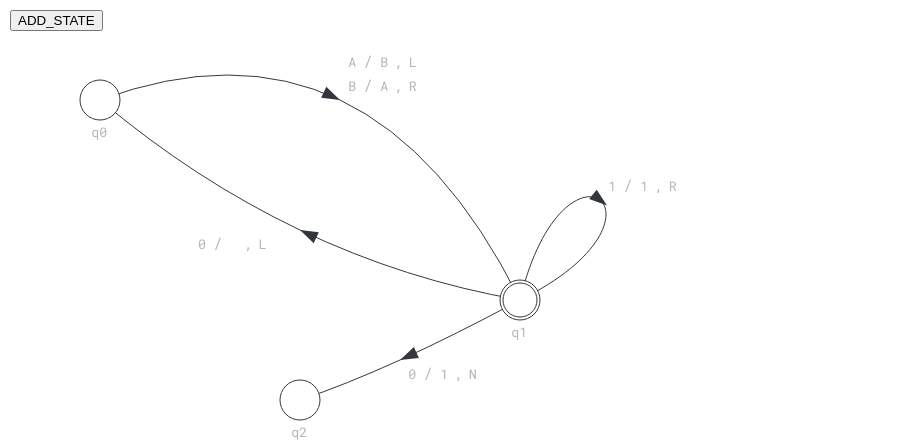
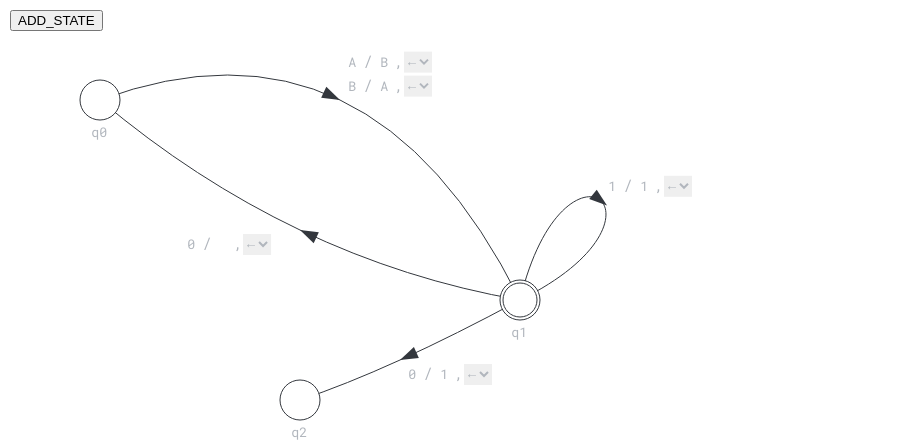
Before and after one commit to wjlewis/tm, a React (Create React App) app: page / in a window 1280 px wide. Shown: the top 442 px of the page, without its empty margins (0-910 px from the left). Built offline with nearby package versions, Linux system fonts and the light colour scheme.

Commit message:
Replace direction input with select
There are really only 3 choices for this option (the direction in which
the tape should move), so I think a select is a much better choice than
a text iput.

```diff
--- a/src/TransitionDetail/TransitionDetail.css
+++ b/src/TransitionDetail/TransitionDetail.css
@@ -30,6 +30,24 @@
 
 .transition-detail__input--focus {
   background-color: var(--purple-light);
+}
+
+/*
+ * Tape direction selector.
+ */
+.transition-detail__selector {
+  outline: none;
+  border: none;
+  border-bottom: 1px solid transparent;
+
+  font-size: 10pt;
+  color: var(--text-light);
+  font-family: var(--code-font);
+}
+
+.transition-detail:hover .transition-detail__selector,
+.transition-detail__selector--focus {
+  color:var(--text-dark);
 }
 
 /*
--- a/src/TransitionDetail/TransitionDetail.tsx
+++ b/src/TransitionDetail/TransitionDetail.tsx
@@ -25,6 +25,9 @@ class TransitionDetail extends React.Component<TransitionDetailProps> {
     const inputClassName = classNames('transition-detail__input', {
       'transition-detail__input--focus': isFocused,
     });
+    const selectorClassName = classNames('transition-detail__selector', {
+      'transition-detail__selector--focus': isFocused,
+    });
 
     return (
       <div className="transition-detail">
@@ -44,13 +47,13 @@ class TransitionDetail extends React.Component<TransitionDetailProps> {
                type="text"
                maxLength={1} />
         <span className="transition-detail__separator">,</span>
-        <input className={inputClassName}
-               value={move}
-               onChange={this.handleChange('move')}
-               onFocus={this.handleFocus}
-               onBlur={this.handleBlur}
-               type="text"
-               maxLength={1} />
+        <select className={selectorClassName}
+                value={move}
+                onChange={this.handleSelectChange}>
+          <option value="←">←</option>
+          <option value="→">→</option>
+          <option value="↮">↮</option>
+        </select>
         <button className="transition-detail__button"
                 onClick={this.handleDeleteClick}>
         </button>
@@ -58,7 +61,7 @@ class TransitionDetail extends React.Component<TransitionDetailProps> {
     );
   }
 
-  private handleChange(property: 'read' | 'write' | 'move') {
+  private handleChange(property: 'read' | 'write') {
     return (evt: React.ChangeEvent<HTMLInputElement>) => {
       if (!this.props.onChange) return;
       this.props.onChange({
@@ -67,6 +70,14 @@ class TransitionDetail extends React.Component<TransitionDetailProps> {
       });
     };
   }
+
+  private handleSelectChange = (evt: React.ChangeEvent<HTMLSelectElement>) => {
+    if (!this.props.onChange) return;
+    this.props.onChange({
+      ...this.props.detail,
+      move: evt.target.value,
+    });
+  };
 
   private handleFocus = () => {
     if (this.props.onFocus) this.props.onFocus();
```
